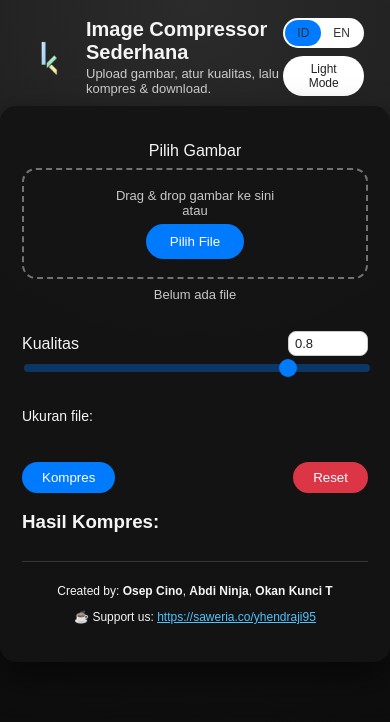
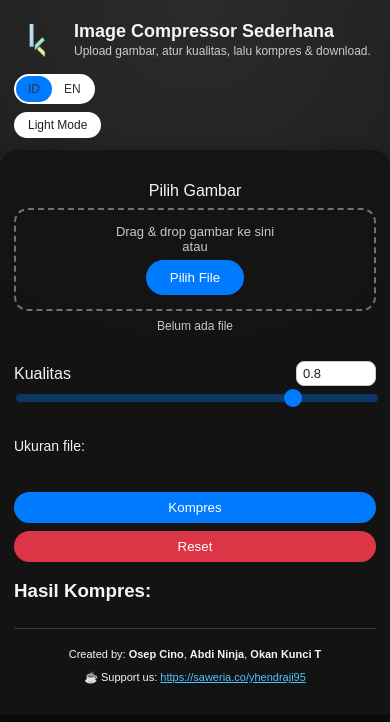
Before and after one commit to khiarabdi/image-compressor-ninja, a plain HTML site: page index.html in a window 390 px wide. Drawn offline with Linux system fonts and the light colour scheme.

Commit message:
V7 nambahin mobile view

```diff
--- a/index.html
+++ b/index.html
@@ -3,8 +3,10 @@
 <head>
   <meta charset="UTF-8">
   <title>Image Compressor</title>
+  <meta name="viewport" content="width=device-width, initial-scale=1.0"> <!-- <== TAMBAH INI -->
   <link rel="stylesheet" href="style.css">
 </head>
+
 
 <body class="dark">
   <!-- HEADER ATAS (LOGO KIRI, BAHASA + THEME KANAN) -->
--- a/style.css
+++ b/style.css
@@ -416,3 +416,97 @@ body.light .download-single {
 .footer a {
   color: #4fc3ff;
 }
+
+/* ===========================
+   RESPONSIVE MOBILE
+   =========================== */
+@media (max-width: 600px) {
+
+  body {
+    align-items: stretch;
+    padding: 0;
+  }
+
+  .page-header {
+    max-width: 100%;
+    padding: 14px 14px 6px;
+    flex-direction: column;
+    align-items: flex-start;
+    gap: 10px;
+  }
+
+  .brand-text h1 {
+    font-size: 18px;
+  }
+
+  .brand-text p {
+    font-size: 12px;
+  }
+
+  .header-controls {
+    align-items: flex-start;
+  }
+
+  .card {
+    max-width: 100%;
+    border-radius: 18px 18px 0 0;
+    margin: 6px 0 0;
+    padding: 16px 14px 20px;
+    box-shadow: 0 8px 20px rgba(0,0,0,0.45);
+  }
+
+  /* file area & teks lebih kecil */
+  .drop-zone {
+    padding: 14px 10px;
+  }
+
+  #file-name {
+    font-size: 12px;
+  }
+
+  /* tombol dibuat full-width biar enak di jempol */
+  .footer-btn {
+    flex-direction: column;
+    gap: 8px;
+  }
+
+  #compress-btn,
+  #reset-btn {
+    width: 100%;
+  }
+
+  .download-wrapper {
+    margin-top: 10px;
+  }
+
+  .download-btn {
+    width: 100%;
+    text-align: center;
+  }
+
+  /* preview grid biar agak rapat */
+  #preview-container {
+    gap: 10px;
+  }
+
+  .preview-item {
+    gap: 4px;
+  }
+
+  .preview-thumb {
+    width: 80px;
+    height: 80px;
+    padding: 4px;
+  }
+
+  .download-single {
+    font-size: 11px;
+    padding: 5px 10px;
+  }
+
+  /* footer teks kecil */
+  .footer {
+    font-size: 11px;
+    padding-top: 8px;
+  }
+}
```
